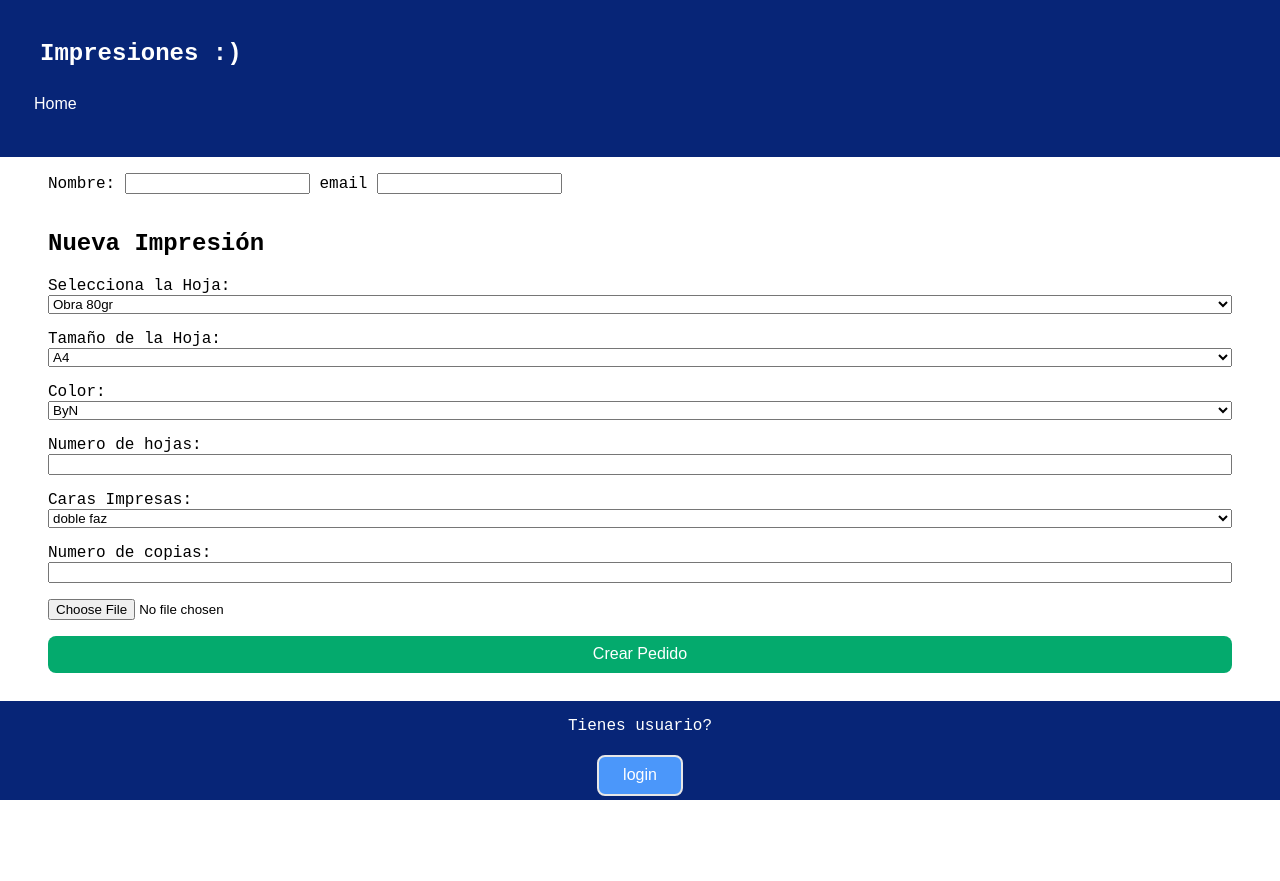
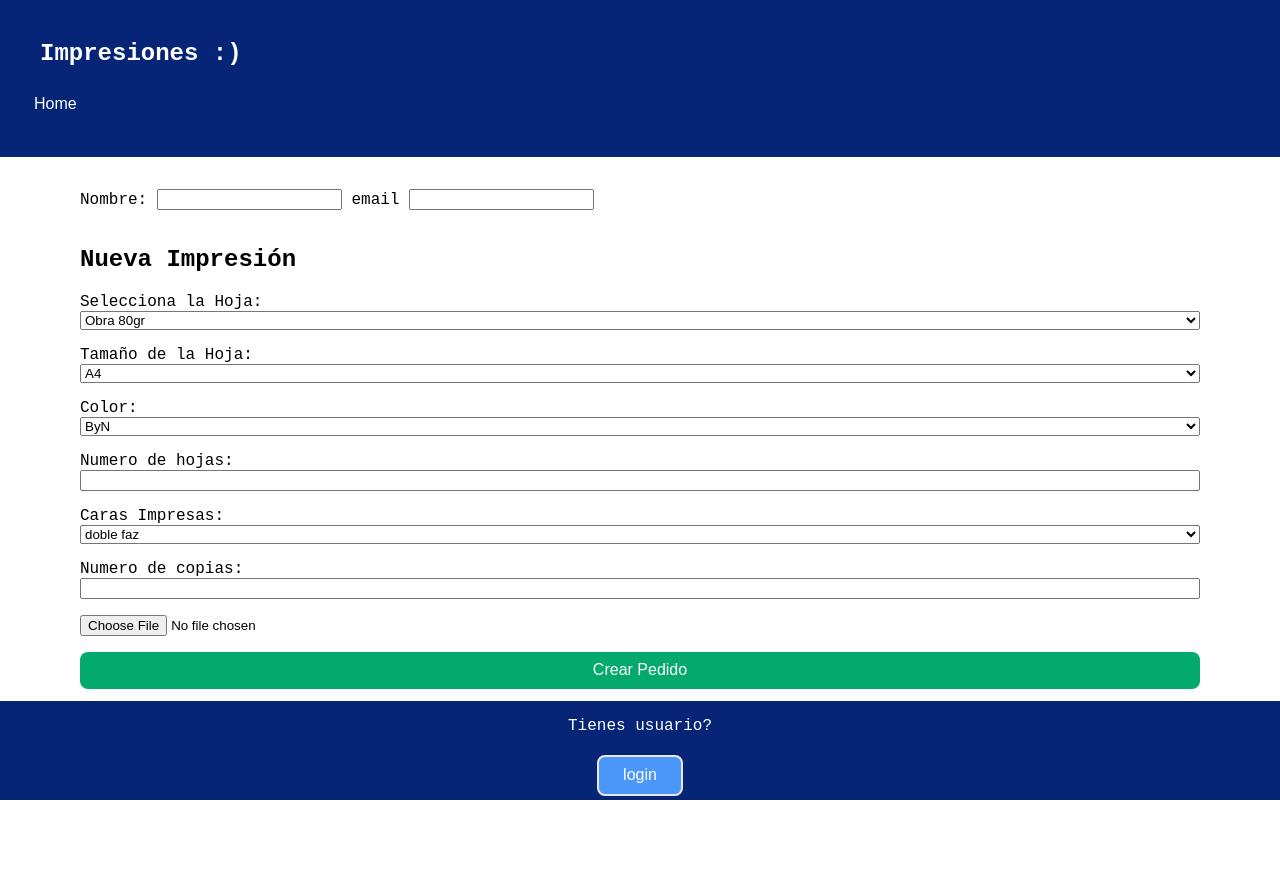
Before and after one commit to RominaSaravia/Negocio_imprenta, a FastAPI app: page /printcreation in a window 1280 px wide. Before the commit the page ends 800 px from the top, so only its background shows below. Run offline with FastAPI, Linux system fonts and the light colour scheme.

Commit message:
printCreation page: Css updated, now inputs and button are not hidden behind footer

```diff
--- a/server/static/css/styles.css
+++ b/server/static/css/styles.css
@@ -233,6 +233,10 @@ section.Print_details input{
 }
 
 
+#print_creation {
+    margin: 1rem 2rem 10rem 2rem;
+}
+
 
 /* - - - - RESPONSIVE - - - - */
 
```
